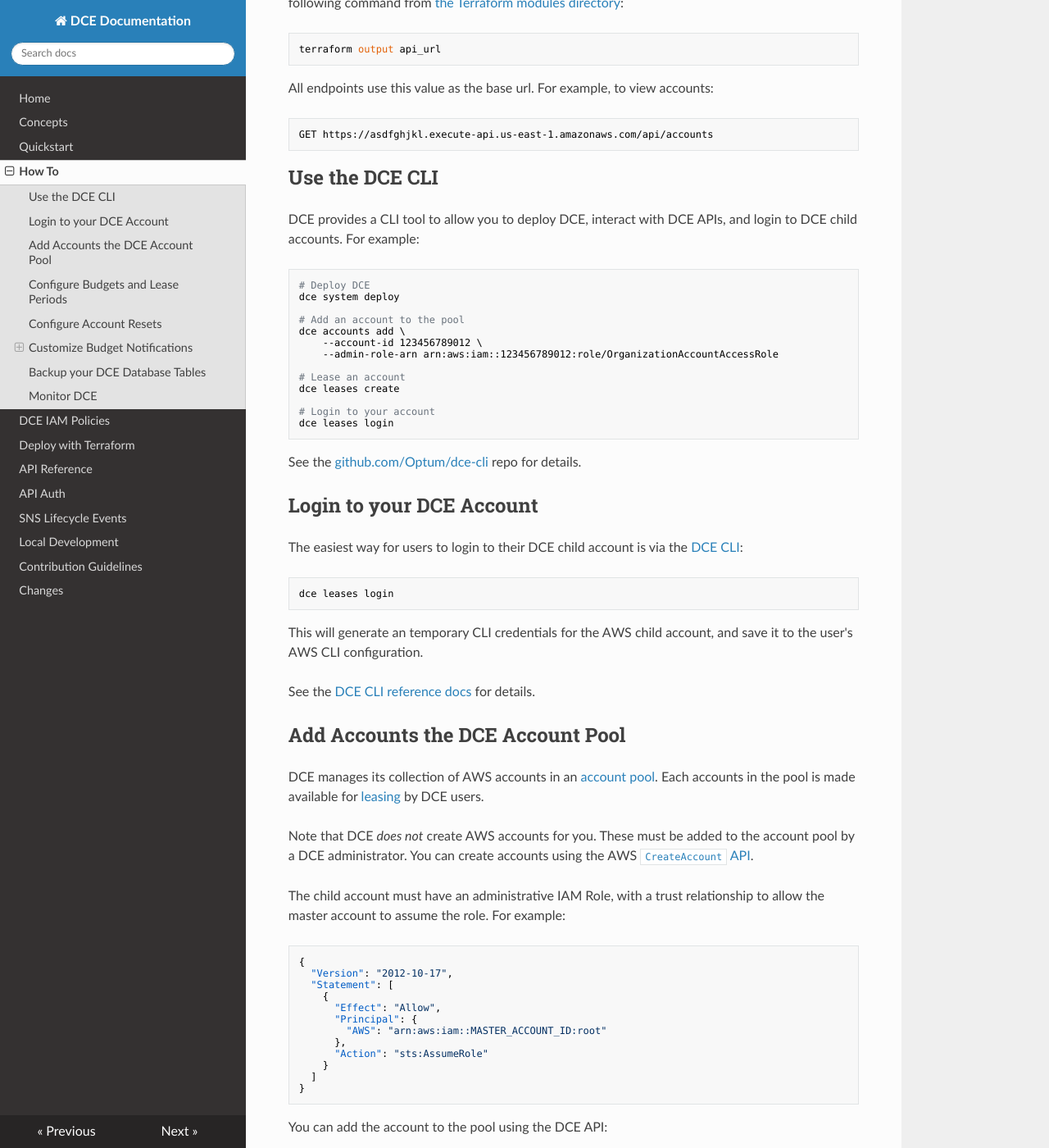
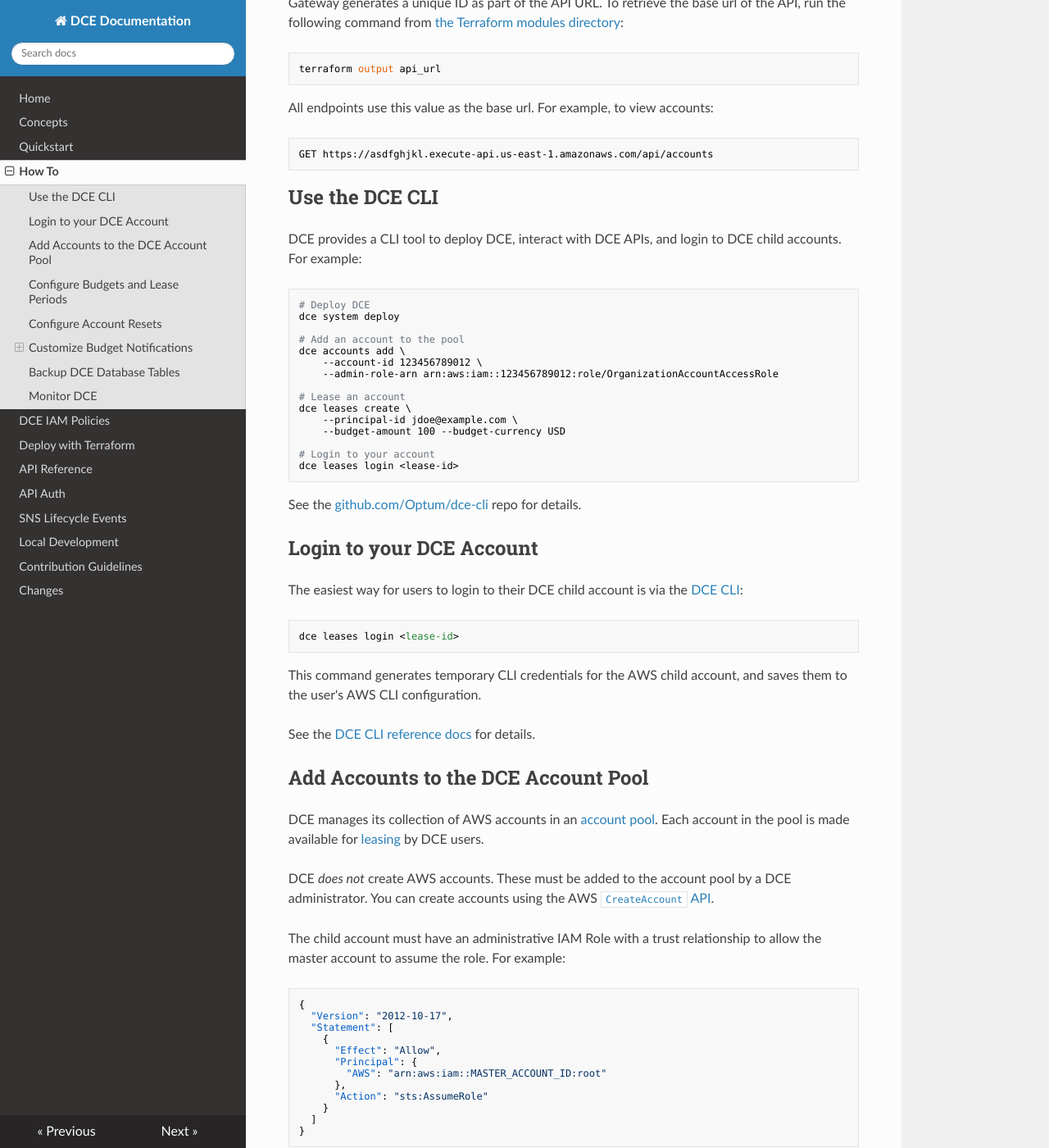
Before and after one commit to Optum/dce, an MkDocs documentation site: the page built from docs/howto.md, in a window 1280 px wide and 1400 px high, scrolled down 514 px. Shown: the whole window at 82% size. Built offline with MkDocs 1.6.1, drawn with Linux system fonts in a browser that asks for light colours; nearby versions of some CDN libraries; some of the changed text lies outside the part shown.

Commit message:
docs changes for @marinatedpork

````diff
--- a/docs/howto.md
+++ b/docs/howto.md
@@ -4,7 +4,7 @@ A practical guide to common operations and customizations for DCE.
 
 ## Use the DCE API
 
-DCE provides a set of endpoints for managing your account pool, leases, and budgets.
+DCE provides a set of endpoints for managing account pools and leases, and for monitoring account usage.
 
 See [API Reference Documentation](./api-documentation.md) for details.
 
@@ -26,7 +26,7 @@ GET https://asdfghjkl.execute-api.us-east-1.amazonaws.com/api/accounts
 
 ## Use the DCE CLI
 
-DCE provides a CLI tool to allow you to deploy DCE, interact with DCE APIs, and login to DCE child accounts. For example:
+DCE provides a CLI tool to deploy DCE, interact with DCE APIs, and login to DCE child accounts. For example:
 
 ```bash
 # Deploy DCE
@@ -38,10 +38,12 @@ dce accounts add \
     --admin-role-arn arn:aws:iam::123456789012:role/OrganizationAccountAccessRole
 
 # Lease an account
-dce leases create
+dce leases create \
+    --principal-id jdoe@example.com \
+    --budget-amount 100 --budget-currency USD
 
 # Login to your account
-dce leases login
+dce leases login <lease-id>
 ```
 
 See the [github.com/Optum/dce-cli](https://github.com/Optum/dce-cli) repo for details.
@@ -51,20 +53,20 @@ See the [github.com/Optum/dce-cli](https://github.com/Optum/dce-cli) repo for de
 The easiest way for users to login to their DCE child account is via the [DCE CLI](https://github.com/Optum/dce-cli):
 
 ```
-dce leases login
+dce leases login <lease-id>
 ```
 
-This will generate an temporary CLI credentials for the AWS child account, and save it to the user's AWS CLI configuration.
+This command generates temporary CLI credentials for the AWS child account, and saves them to the user's AWS CLI configuration.
 
 See the [DCE CLI reference docs](https://github.com/Optum/dce-cli/blob/master/docs/dce_leases_login.md) for details.
 
-## Add Accounts the DCE Account Pool
+## Add Accounts to the DCE Account Pool
 
-DCE manages its collection of AWS accounts in an [account pool](concepts.md#account-pool). Each accounts in the pool is made available for [leasing](concepts.md#lease) by DCE users.
+DCE manages its collection of AWS accounts in an [account pool](concepts.md#account-pool). Each account in the pool is made available for [leasing](concepts.md#lease) by DCE users.
 
-Note that DCE _does not_ create AWS accounts for you. These must be added to the account pool by a DCE administrator. You can create accounts using the AWS [`CreateAccount` API](https://docs.aws.amazon.com/cli/latest/reference/organizations/create-account.html).
+DCE _does not_ create AWS accounts. These must be added to the account pool by a DCE administrator. You can create accounts using the AWS [`CreateAccount` API](https://docs.aws.amazon.com/cli/latest/reference/organizations/create-account.html).
 
-The child account must have an administrative IAM Role, with a trust relationship to allow the master account to assume the role. For example:
+The child account must have an administrative IAM Role with a trust relationship to allow the master account to assume the role. For example:
 
 ```json
 {
@@ -81,7 +83,7 @@ The child account must have an administrative IAM Role, with a trust relationshi
 }
 ```
 
-You can add the account to the pool using the DCE API:
+Add the account to the pool using the DCE API:
 
 `POST /accounts`
 ```json
@@ -103,9 +105,9 @@ dce accounts add \
 
 ## Configure Budgets and Lease Periods
 
-Every [lease](concepts.md#lease) against a DCE account comes with a configured **per-lease budget**, which limits AWS account spend during the course of the lease. Additionally there are **per-principal budgets**, which limit spend by a single user across multiple leases. This prevents a single user from creating multiple leases to as a way of circumventing lease budgets.
+Every [lease](concepts.md#lease) comes with a configured **per-lease budget**, which limits AWS account spend during the course of the lease. Additionally there are **per-principal budgets**, which limit spend by a single user across multiple lease during a budget period. This prevents a single user from creating multiple leases to as a way of circumventing lease budgets.
 
-When you deploy DCE, you have the option to configure budgets via [Terraform variables](terraform.md#configuring-terraform-variables).
+DCE budget may be configured as [Terraform variables](terraform.md#configuring-terraform-variables).
 
 | Variable | Default | Description |
 | --- | --- | --- |
@@ -117,24 +119,24 @@ When you deploy DCE, you have the option to configure budgets via [Terraform var
 
 ## Configure Account Resets
 
-To wipe clean AWS accounts between leases, DCE uses the [open source `aws-nuke` tool](https://github.com/rebuy-de/aws-nuke). This tool attempts to delete every single resource in your account, and will make several attempts to ensure everything is wiped clean.
+To [reset](concepts.md#reset) AWS accounts between leases, DCE uses the [open source `aws-nuke` tool](https://github.com/rebuy-de/aws-nuke). This tool attempts to delete every single resource in th AWS account, and will make several attempts to ensure everything is wiped clean.
 
-To prevent `aws-nuke` from deleting certain resources, you may provide a YAML configuration with a list of resource _filters_. (see [`aws-nuke` docs for the YAML filter configuration syntax](https://github.com/rebuy-de/aws-nuke#filtering-resources)). By default, DCE filters out resources which are critical to running DCE -- for example, the IAM roles for your account's `adminRoleArn` / `principalRoleArn`.
+To prevent `aws-nuke` from deleting certain resources, provide a YAML configuration with a list of resource _filters_. (see [`aws-nuke` docs for the YAML filter configuration syntax](https://github.com/rebuy-de/aws-nuke#filtering-resources)). By default, DCE filters out resources which are critical to running DCE -- for example, the IAM roles for your account's `adminRoleArn` / `principalRoleArn`.
 
 As a DCE implementor, you may have additional resources you wish protect from `aws-nuke`. If this is the case, you may specify your own custom `aws-nuke` YAML configuration:
 
-- Copy the contents of [`default-nuke-config-template.yml`](https://github.com/Optum/dce/blob/master/cmd/codebuild/reset/default-nuke-config-template.yml) into your own file
+- Copy the contents of [`default-nuke-config-template.yml`](https://github.com/Optum/dce/blob/master/cmd/codebuild/reset/default-nuke-config-template.yml) into a new file
 - Modify as needed.
-- Upload your YAML configuration file to an S3 bucket
+- Upload the YAML configuration file to an S3 bucket in the DCE master account
 
-You may then configure reset using [Terraform variables](terraform.md#configuring-terraform-variables):
+Then configure reset using [Terraform variables](terraform.md#configuring-terraform-variables):
 
 | Variable | Default | Description |
 | --- | --- | --- |
 | `reset_nuke_template_bucket` | See [`default-nuke-config-template.yml`](https://github.com/Optum/dce/blob/master/cmd/codebuild/reset/default-nuke-config-template.yml) | S3 bucket where a custom [aws-nuke](https://github.com/rebuy-de/aws-nuke) configuration is located |
 | `reset_nuke_template_key` | See [`default-nuke-config-template.yml`](https://github.com/Optum/dce/blob/master/cmd/codebuild/reset/default-nuke-config-template.yml) | S3 key within the `reset_nuke_template_bucket` where a custom [aws-nuke](https://github.com/rebuy-de/aws-nuke) configuration is located |
-| `reset_nuke_toggle` | `true` | Set to false to disable the reset process |
-| `allowed_regions` | _all AWS regions_ | AWS regions which will be nuked. Note that allowing fewer regions will drastically reduce the run time of aws-nuke |
+| `reset_nuke_toggle` | `true` | Set to false to run `aws-nuke` in dry run mode |
+| `allowed_regions` | _all AWS regions_ | AWS regions which will be nuked. Allowing fewer regions will drastically reduce the run time of aws-nuke |
 
 
 ## Customize Budget Notifications
@@ -166,9 +168,9 @@ Budget notification email templates are rendered using [golang templates](https:
 | ThresholdPercentile | The configured threshold percentage for the notification |
 
 
-## Backup your DCE Database Tables
+## Backup DCE Database Tables
 
-DCE does not backup your DynamoDB tables by default. However, if you want to restore a DynamoDB table from a backup, we do provide a helper script in [scripts/restore_db.sh](https://github.com/Optum/dce/blob/master/scripts/restore_db.sh). This script is also provided as a Github release artifact, for easy access.
+DCE does not backup DynamoDB tables by default. However, if you want to restore a DynamoDB table from a backup, we do provide a helper script in [scripts/restore_db.sh](https://github.com/Optum/dce/blob/master/scripts/restore_db.sh). This script is also provided as a Github release artifact, for easy access.
 
 To restore a DynamoDB table from a backup:
 
@@ -198,13 +200,13 @@ table_name=$(cd modules && terraform output leases_table_name)
   --force-delete-table
 ```
 
-After restoring your DynamoDB table from a backup, you should [re-apply Terraform](terraform.md#deploying-dce-with-terraform) to ensure that your table is in sync with your Terraform configuration.
+After restoring the DynamoDB table from a backup, [re-apply Terraform](terraform.md#deploying-dce-with-terraform) to ensure that your table is in sync with your Terraform configuration.
 
 See [AWS guide for backing up DynamoDB tables](https://docs.aws.amazon.com/amazondynamodb/latest/developerguide/Backup.Tutorial.html).
 
 ## Monitor DCE
 
-DCE comes prebuild with a number of CloudWatch alarms, which will trigger when DCE systems encounter errors or behave abnormally.
+DCE comes prebuilt with a number of CloudWatch alarms, which will trigger when DCE systems encounter errors or behaves abnormally.
 
 These CloudWatch alarms are delivered to an SNS topic. The ARN of this SNS topic is available as [a Terraform output](terraform.md#accessing-terraform-outputs):
 
@@ -213,7 +215,7 @@ cd modules
 terraform output alarm_sns_topic_arn
 ```
 
-You can subscribe to this topic, in order to receive notifications. For example:
+Subscribe to this topic to receive alarm notifications. For example:
 
 ```bash
 aws sns subscribe \
````
Also changed, not shown: README.md (+4 -2 lines), docs/api-auth.md (+2 -2 lines), docs/develop.md (+10 -12 lines), docs/iam-policies.md (+9 -9 lines), docs/terraform.md (+4 -4 lines), 1 other file.
